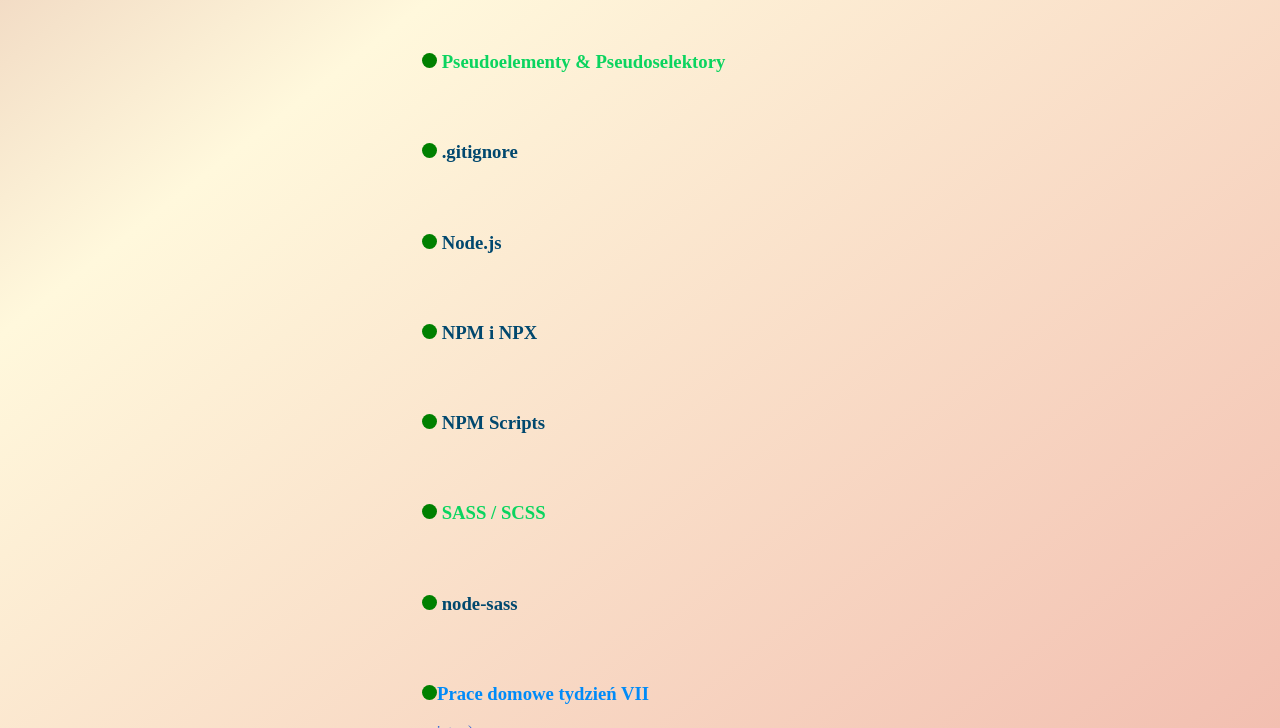
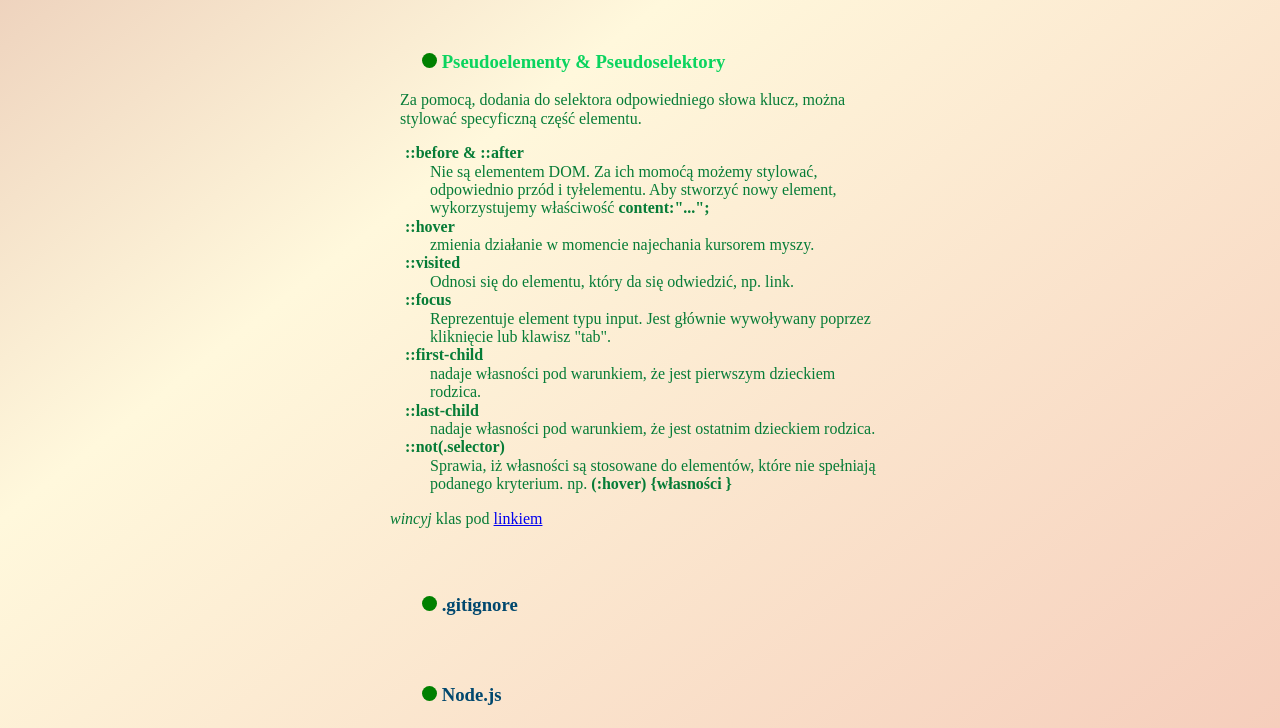
Before and after one commit to PaszelkeDominik/nauka, a website: page siodmy.html in a window 1280 px wide. Shown: the part 732-1460 px from the top of the page. Drawn offline with Linux system fonts and the light colour scheme.

Commit message:
article about pseudoelements

```diff
--- a/siodmy.html
+++ b/siodmy.html
@@ -52,6 +52,41 @@
           Pseudoelementy & Pseudoselektory
         </h3>
         <p class="wrap-up__css--content">
+          Za pomocą, dodania do selektora odpowiedniego słowa klucz, można stylować specyficzną część elementu.
+        </p>
+        <dl>
+          <dt class="list--description-term">::before & ::after</dt>
+          <dd>
+            Nie są elementem DOM. Za ich momoćą możemy stylować, odpowiednio przód i tyłelementu. Aby stworzyć nowy element, wykorzystujemy właściwość <strong>content:"...";</strong>
+          </dd>
+          <dt class="list--description-term">::hover</dt>
+          <dd>
+            zmienia działanie w momencie najechania kursorem myszy.
+          </dd>
+          <dt class="list--description-term">::visited</dt>
+          <dd>
+            Odnosi się do elementu, który da się odwiedzić, np. link.
+          </dd>
+          <dt class="list--description-term">::focus</dt>
+          <dd>
+            Reprezentuje element typu input. Jest głównie wywoływany poprzez kliknięcie lub klawisz "tab".
+          </dd>
+          <dt class="list--description-term">::first-child</dt>
+          <dd>
+            nadaje własności pod warunkiem, że jest pierwszym dzieckiem rodzica.
+          </dd>
+          <dt class="list--description-term">::last-child</dt>
+          <dd>
+            nadaje własności pod warunkiem, że jest ostatnim dzieckiem rodzica.
+          </dd>
+          <dt class="list--description-term">::not(.selector)</dt>
+          <dd>
+            Sprawia, iż własności są stosowane do elementów, które nie spełniają podanego kryterium.
+            np. <strong>(:hover) {własności }</strong>
+          </dd>
+        </dl>
+        <p>
+          <em>wincyj</em> klas pod <a href="https://developer.mozilla.org/en-US/docs/Web/CSS/Pseudo-classes" target="_blaned" class="">linkiem</a>
         </p>
         <article class="wrap-up__tool">
           <h3 class="wrap-up__tool--heading">
```
Also changed, not shown: szosty.html (+5 -5 lines). Lines whose indentation alone changed are shown as unchanged.
